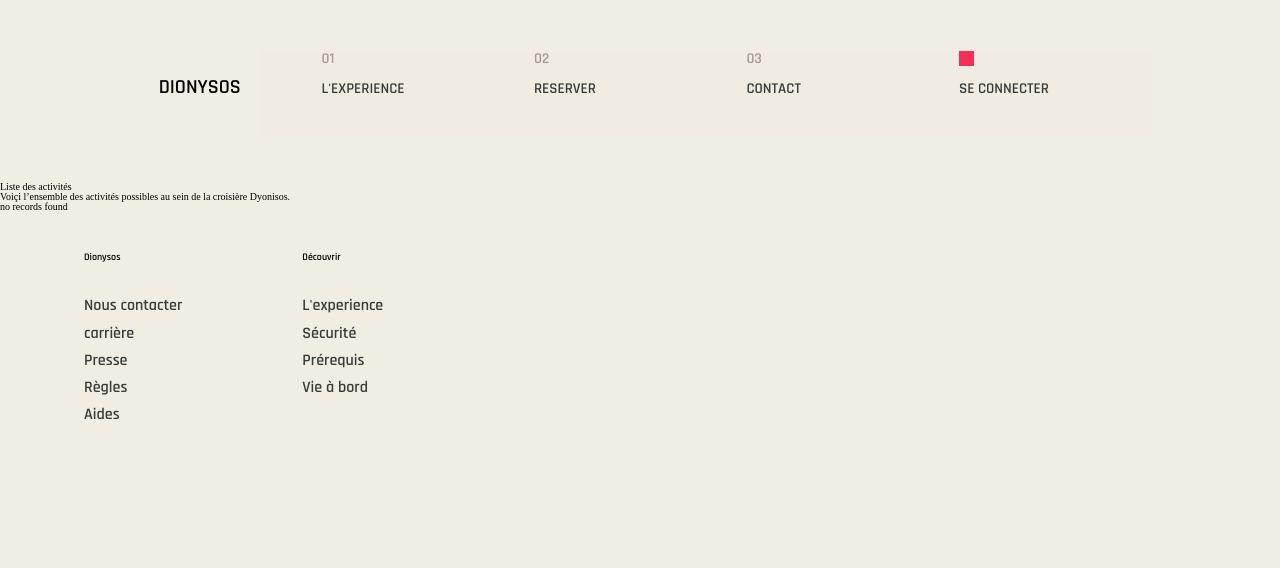
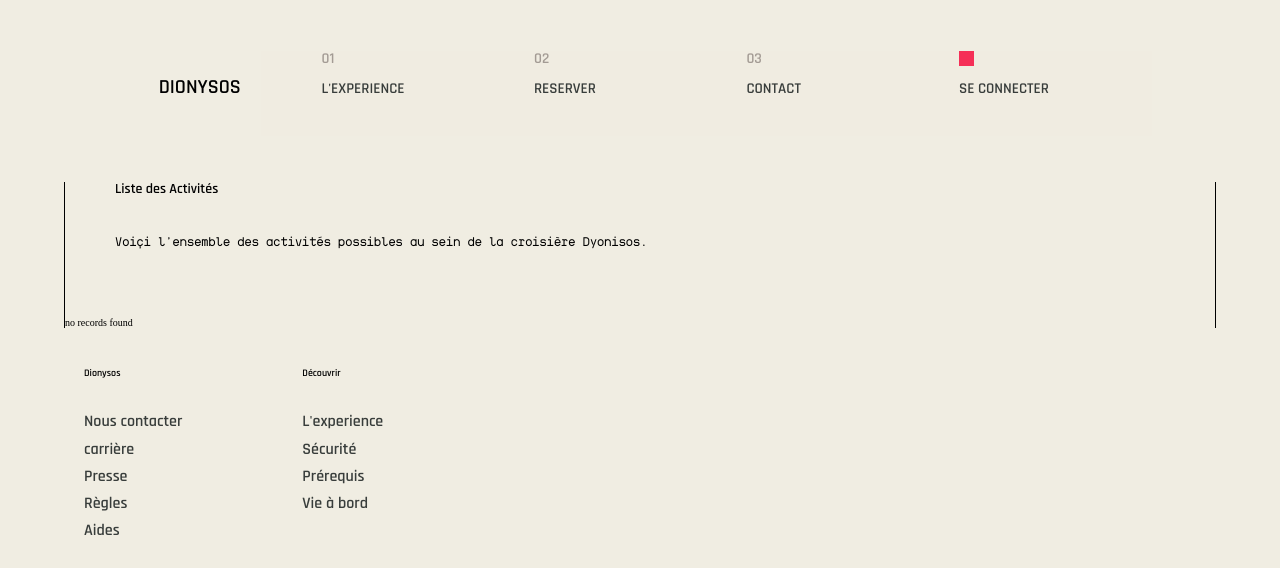
Before and after one commit to Paulehair/bbh_project, a Symfony app: template templates/activities/index.html.twig in a window 1280 px wide. Shown: the top 568 px of the page. Run offline with Twig, Linux system fonts and the light colour scheme; the template is opened without the code that fills it, so the values that code supplies are empty; some libraries are stand-ins or nearby versions.

Commit message:
change homepage and add twig for activities

```diff
--- a/templates/activities/index.html.twig
+++ b/templates/activities/index.html.twig
@@ -3,25 +3,27 @@
 {% block title %}Activities index{% endblock %}
 
 {% block body %}
-   <section class="activitylist-wrapper">
-    <div class="activitylist-container">
-      <h1 class="activitylist-container-title">Liste des activités</h1>
-      <p class="activitylist-container-paragraph">Voiçi l’ensemble des activités possibles
-        au sein de la croisière Dyonisos.</p>
+    <section class="activitylist">
+        <div class="activitylist-wrapper">
+            <h1 class="activitylist-title">Liste des Activités</h1>
+            <p class="activitylist-paragraph">Voiçi l’ensemble des activités possibles au sein de la croisière Dyonisos.</p>
+            <div class="activitylist-container">
         {% for activity in activities %}
-            <div class="activitylist-container-list">
-        <div class="activitylist-container-list-content">
-          <img src="" alt="" class="activitylist-container-list-content-img">
-          <h2 class="activitylist-container-list-content-title">{{ activity.name }}</h2>
-          <p class="activitylist-container-list-content-paragraph">{{ activity.detail }}</p>
-          <a href="{{ path('activities_show', {'id': activity.id}) }}" class="activitylist-container-list-content-btn">En savoir plus</a>
-        </div>
-      </div>
+
+                <div class="activitylist-container-content">
+                    <img src="{{ activity.image }}" alt="img" class="activitylist-container-content-img">
+                    <h2 class="activitylist-container-content-title">{{ activity.name }}</h2>
+                    <p class="activitylist-container-content-tag">Sport extrême</p>
+                    <p class="activitylist-container-content-paragraph">{{ activity.detail }} </p>
+                    <a href="{{ path('activities_show', {'id': activity.id}) }}" class="activitylist-container-content-btn">En savoir plus</a>
+                </div>
+
         {% else %}
+            </div>
             <tr>
                 <td colspan="6">no records found</td>
             </tr>
         {% endfor %}
-    </div>
-  </section>
+        </div>
+    </section>
 {% endblock %}
--- a/templates/home_page/index.html.twig
+++ b/templates/home_page/index.html.twig
@@ -29,21 +29,21 @@
       sed do eiusmod tempor incididunt ut labore et dolore ptatem.</p>
   <div class="activity-wrapper">
     <div class="activity-wrapper-second">
-      <img src="assets/img/test.jpg" alt="" class="activity-wrapper-second-img">
+      <img src="assets/img/show1.jpg" alt="" class="activity-wrapper-second-img">
       <div class="activity-wrapper-second-content">
         <h3 class="activity-wrapper-second-content-title">Escales</h3>
         <p class="activity-wrapper-second-content-paragraph">Découverte des planètes avoisinantes</p>
       </div>
     </div>
     <div class="activity-wrapper-second">
-      <img src="assets/img/test.jpg" alt="" class="activity-wrapper-second-img">
+      <img src="assets/img/show2.jpg" alt="" class="activity-wrapper-second-img">
       <div class="activity-wrapper-second-content">
         <h3 class="activity-wrapper-second-content-title">Escales</h3>
         <p class="activity-wrapper-second-content-paragraph">Découverte des planètes avoisinantes</p>
       </div>
     </div>
     <div class="activity-wrapper-second">
-      <img src="assets/img/test.jpg" alt="" class="activity-wrapper-second-img">
+      <img src="assets/img/show3.jpg" alt="" class="activity-wrapper-second-img">
       <div class="activity-wrapper-second-content">
         <h3 class="activity-wrapper-second-content-title">Escales</h3>
         <p class="activity-wrapper-second-content-paragraph">Découverte des planètes avoisinantes</p>
```
Also changed, not shown: templates/activities/show.html.twig (+9 -27 lines), public/assets/css/main.css, public/assets/img/racemodule.jpg (added), public/assets/img/show1.jpg (added), public/assets/img/show2.jpg (added), public/assets/img/show3.jpg (added), public/assets/img/spaceship1.png (added), public/assets/img/test.jpg (added), public/assets/scss/components/_activitydesc.scss, public/assets/scss/components/_activitylist.scss (added), public/assets/scss/components/_homepage.scss, public/assets/scss/style.scss, 1 other file.
